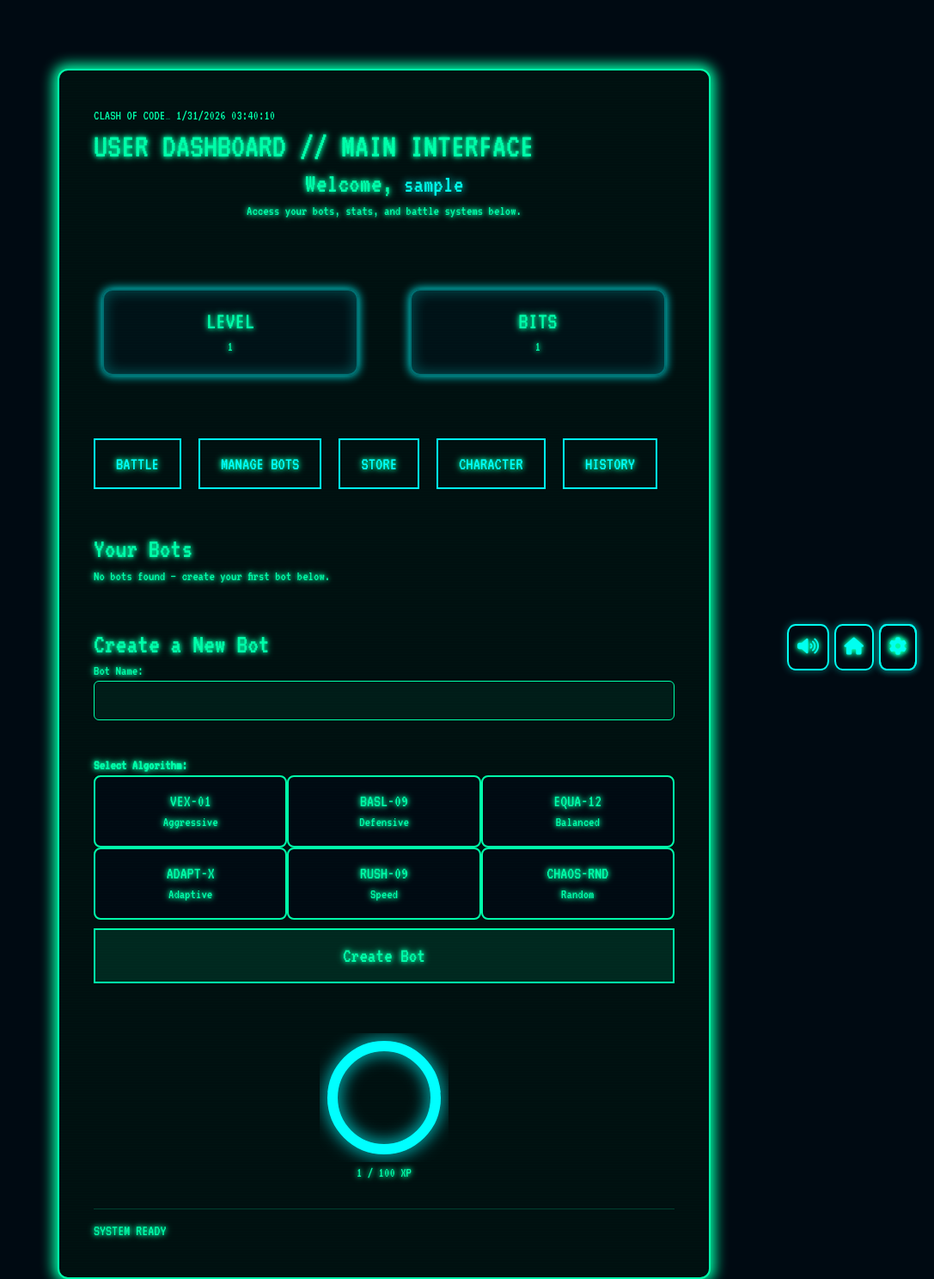
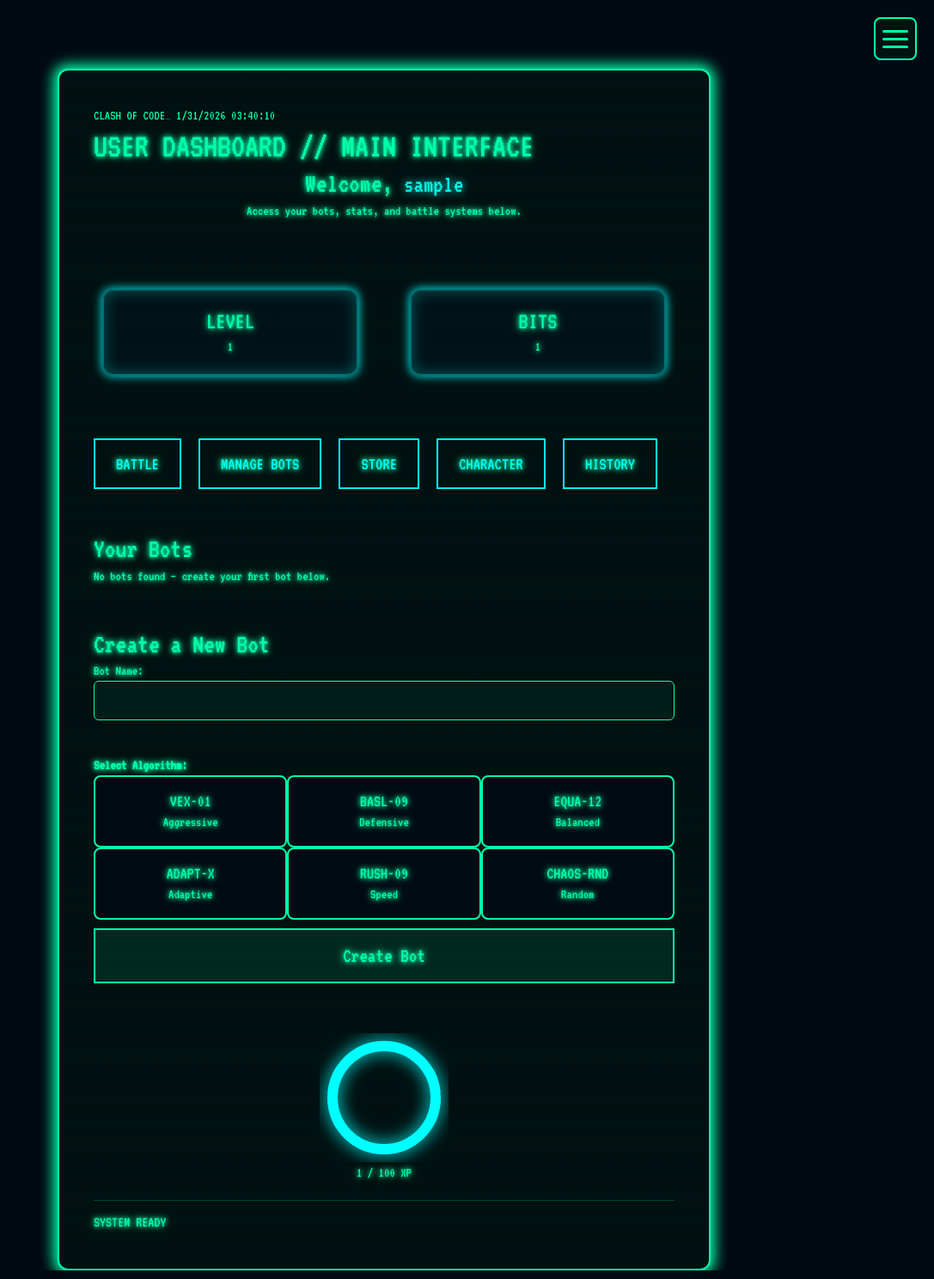
Before and after one commit to Alraya73awad/CSP1123_G06, a Flask app: page /bots in a window 1280 px wide. Shown: the whole page at 86% size, without its empty margins (193-1280 px from the left). Run offline with Flask 3, Linux system fonts and the light colour scheme; the visitor is signed in with stand-in values (Sample User, id 1); tables that the repository leaves empty hold one stand-in row (values such as "Sample post").

Commit message:
created menu, minor css changes and database page

```diff
--- a/app.py
+++ b/app.py
@@ -1328,3 +1328,8 @@ if __name__ == "__main__":
     with app.app_context():
         db.create_all()
     app.run(debug=True, port=5001, use_reloader=False)
+
+@app.route("/database")
+@login_required
+def database():
+    return render_template("database.html")
--- a/seed_db.py
+++ b/seed_db.py
@@ -38,7 +38,6 @@ def create_test_players(num_players=100):
             level = random.randint(1, 20)
             xp = random.randint(0, level * 100)
             tokens = random.randint(0, 1000)
-            stat_points = random.randint(0, level * 2)
 
             # Create the user
             user = User(
@@ -50,8 +49,7 @@ def create_test_players(num_players=100):
                 rating=rating,
                 level=level,
                 xp=xp,
-                tokens=tokens,
-                stat_points=stat_points
+                tokens=tokens
             )
 
             db.session.add(user)
--- a/static/css/style.css
+++ b/static/css/style.css
@@ -16,6 +16,19 @@
   margin: 0;
   padding: 0;
 }
+
+/* Hide Scrollbar */
+* {
+  /* For Firefox */
+  scrollbar-width: none;
+  /* For Internet Explorer/Edge */
+  -ms-overflow-style: none;
+}
+/* For Chrome, Safari, and Opera */
+*::-webkit-scrollbar {
+  display: none;
+}
+
 
 body {
   background-color: var(--terminal-bg);
@@ -866,6 +879,12 @@ select:focus {
     text-align: center;
 }
 
+.bot-details-table td {
+    white-space: nowrap;
+    overflow: hidden;
+    text-overflow: ellipsis;
+}
+
 .bot-details-table th {
     font-size: larger;
 }
@@ -898,3 +917,97 @@ select:focus {
 td.text-success {
     color: var(--terminal-glow) !important;
 }
+
+/* Hide checkbox */
+.menu-toggle {
+    display: none;
+}
+
+/* Hamburger Button */
+.hamburger-btn {
+    position: fixed;
+    top: 20px;
+    right: 20px;
+    width: 50px;
+    height: 50px;
+    cursor: pointer;
+    z-index: 10000;
+    display: flex;
+    flex-direction: column;
+    justify-content: center;
+    align-items: center;
+    gap: 6px;
+    background: rgba(0, 20, 18, 0.9);
+    border: 2px solid var(--terminal-glow);
+    border-radius: 8px;
+}
+
+/* Hamburger Menu CSS */
+.hamburger-btn span {
+    display: block;
+    width: 30px;
+    height: 3px;
+    background: var(--terminal-glow);
+    border-radius: 2px;
+}
+
+.hamburger-menu {
+    position: fixed;
+    top: 0;
+    right: -300px;
+    width: 300px;
+    height: 100vh;
+    background: var(--terminal-screen);
+    border-left: 2px solid var(--terminal-glow);
+    z-index: 9999;
+    padding: 20px;
+}
+
+.menu-toggle:checked ~ .hamburger-menu {
+    right: 0;
+}
+
+.menu-header {
+    padding-bottom: 20px;
+    border-bottom: 2px solid var(--terminal-glow);
+    margin-bottom: 20px;
+}
+
+.menu-header h3 {
+    color: var(--terminal-text);
+    margin: 0;
+}
+
+.menu-list {
+    list-style: none;
+    padding: 0;
+    margin: 0;
+}
+
+.menu-list li a {
+    display: block;
+    padding: 15px 10px;
+    color: var(--terminal-text);
+    text-decoration: none;
+    border-bottom: 1px solid rgba(0, 255, 170, 0.2);
+}
+
+.menu-list li a:hover {
+    background: rgba(0, 255, 170, 0.1);
+}
+
+.menu-overlay {
+    position: fixed;
+    top: 0;
+    left: 0;
+    width: 100%;
+    height: 100%;
+    background: rgba(0, 0, 0, 0.7);
+    z-index: 9998;
+    cursor: pointer;
+    display: none;
+}
+
+.menu-toggle:checked ~ .menu-overlay {
+    display: block;
+}
--- a/templates/dashboard.html
+++ b/templates/dashboard.html
@@ -37,6 +37,33 @@
         </div>
     {% endif %}
 {% endwith %}
+
+<!-- Hamburger Menu -->
+<input type="checkbox" id="menu-toggle" class="menu-toggle">
+<label for="menu-toggle" class="hamburger-btn">
+    <span></span>
+    <span></span>
+    <span></span>
+</label>
+
+<nav class="hamburger-menu">
+    <div class="menu-header">
+        <h3>MENU</h3>
+    </div>
+
+    <ul class="menu-list">
+
+        {% if current_user %}
+        <li><a href="#" data-bs-toggle="modal" data-bs-target="#volumeModal"> <i class="fa-solid fa-volume-high"></i> Volume</a></li>
+        <li><a href="#" data-bs-toggle="modal" data-bs-target="#settingsModal"> <i class="fa-solid fa-gear"></i> Settings</a></li>
+        <li><a href="{{ url_for('leaderboard') }}"> <i class="fa-solid fa-ranking-star"></i> Leaderboard</a></li>
+        <li><a href="{{ url_for('database') }}"> <i class="fa-solid fa-database"></i> Database</a></li>
+        {% endif %}
+    </ul>
+</nav>
+
+<!-- Overlay (closes menu when clicking outside) -->
+<label for="menu-toggle" class="menu-overlay"></label>
 
 <!-- header -->
 <div class="dashboard-header cyber-header">
@@ -147,13 +174,6 @@
 
 <br><br>
 
-
-<a href="{{ url_for('home') }}" class="icon-btn back-home-btn">
-    <i class="fa-solid fa-house"></i>
-</a>
-
-
-
 <style>
 .btn-terminal {
     padding: 12px 30px;
@@ -200,23 +220,6 @@
     </svg>
     <p>{{ current_user.xp }} / {{ current_user.level * 100 }} XP</p>
 </div>
-
-<!-- dashboard header -->
-<div class="dashboard-header d-flex justify-content-between align-items-center">
-     <button class="icon-btn settings-btn" data-bs-toggle="modal" data-bs-target="#settingsModal">
-    <i class="fa-solid fa-gear"></i>
-    </button>
-    <button class="icon-btn volume-btn" data-bs-toggle="modal" data-bs-target="#volumeModal">
-        <i class="fa-solid fa-volume-high"></i>
-    </button>
-</div>
-
-<!-- settings modal -->
-<button class="icon-btn settings-btn"
-        data-bs-toggle="modal"
-        data-bs-target="#settingsModal">
-    <i class="fa-solid fa-gear"></i>
-</button>
 
 
 <!-- Volume Modal -->
@@ -271,4 +274,29 @@ document.addEventListener('DOMContentLoaded', function() {
     }
 });
 </script>
+
+<script>
+// Close hamburger menu when modal opens, reopen when modal closes
+document.addEventListener('DOMContentLoaded', function() {
+    const menuToggle = document.getElementById('menu-toggle');
+
+    // Listen for all modal open/close events
+    const modals = document.querySelectorAll('.modal');
+    modals.forEach(function(modal) {
+        // Close menu when modal opens
+        modal.addEventListener('show.bs.modal', function() {
+            if (menuToggle && menuToggle.checked) {
+                menuToggle.checked = false;
+            }
+        });
+
+        // Reopen menu when modal closes
+        modal.addEventListener('hidden.bs.modal', function() {
+            if (menuToggle) {
+                menuToggle.checked = true;
+            }
+        });
+    });
+});
+</script>
 {% endblock %}
--- a/templates/leaderboard.html
+++ b/templates/leaderboard.html
@@ -13,7 +13,7 @@
 {% endif %}
 <!-- TOP50 -->
 <div class="table-responsive mt-4">
-    <table class="table table-dark table-striped">
+    <table class="bot-details-table">
         <thead>
             <tr>
                 <th>#</th>
@@ -62,7 +62,7 @@
     </div>
 
     <h3>Your Competition (Nearby Players)</h3>
-    <table class="table table-dark table-striped">
+    <table class="bot-details-table">
         <thead>
             <tr>
                 <th>#</th>
@@ -78,7 +78,7 @@
             <tr {% if current_user and player.id == current_user.id %}class="table-success fw-bold"{% endif %}>
                 <td>
                     <strong>{{ nearby_start_rank + loop.index0 }}</strong>
-                    {% if current_user and player.id == current_user.id %}👈 YOU{% endif %}
+                    {% if current_user and player.id == current_user.id %}(YOU){% endif %}
                 </td>
                 <td>{{ player.username }}</td>
                 <td><span style="color:yellow;">{{ player.rating }}</span></td>
```
Also changed, not shown: templates/database.html (added, +9 -0 lines).
